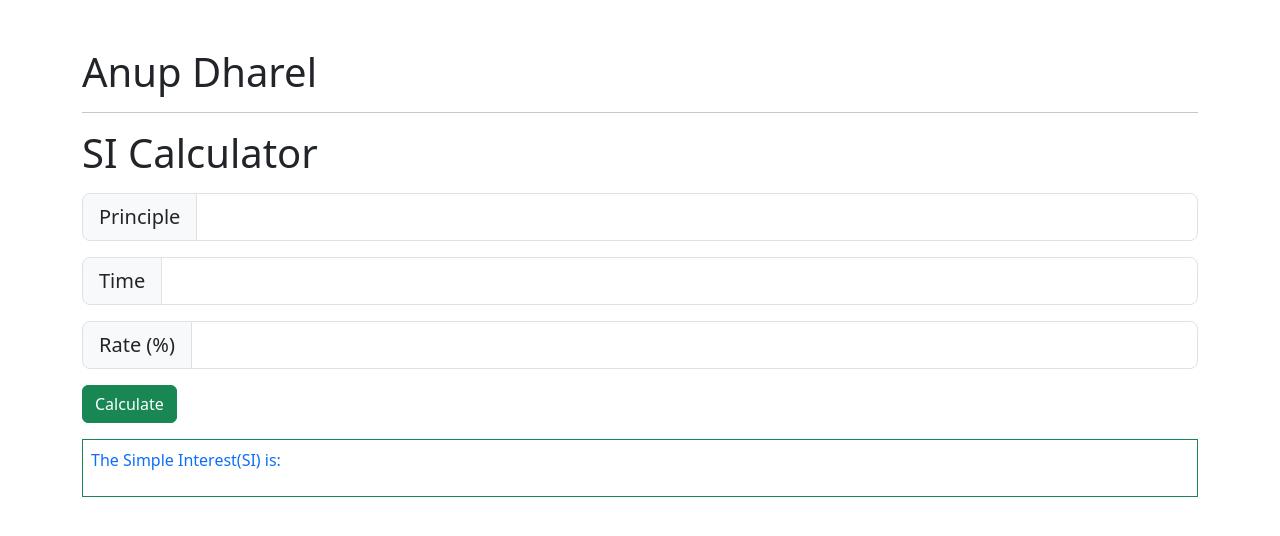
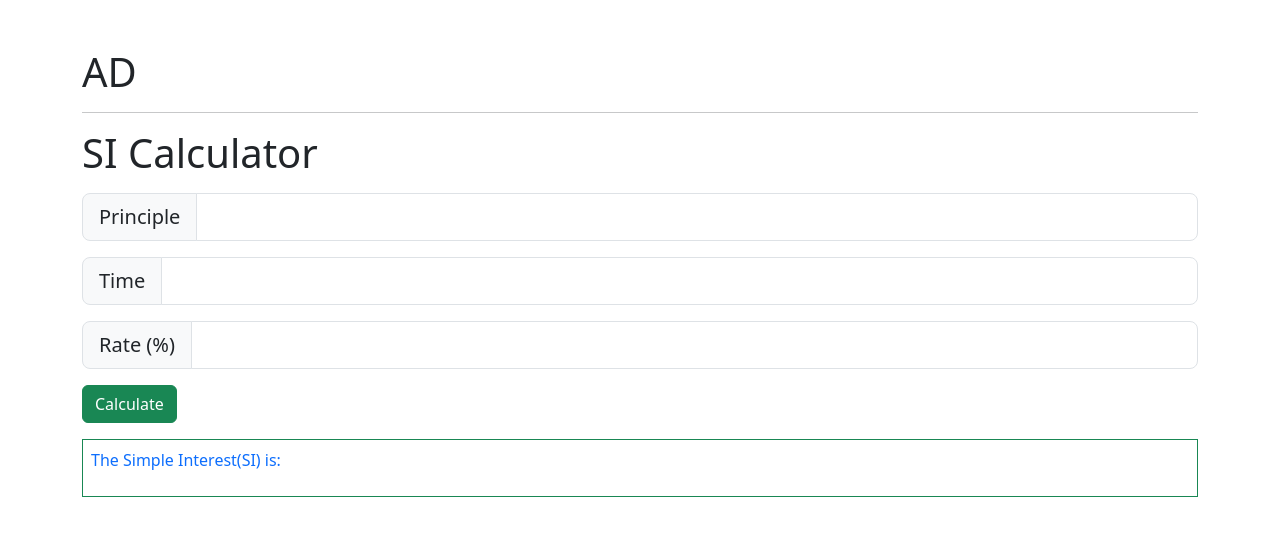
Before and after one commit to IAmJustAUsualUser/SI-Calculator, a plain HTML site: page index.html in a window 1280 px wide. Drawn offline with nearby package versions, Linux system fonts and the light colour scheme.

Commit message:
name change

```diff
--- a/index.html
+++ b/index.html
@@ -11,7 +11,7 @@
 
 <body>
   <div class="container mt-5">
-    <h1>Anup Dharel</h1> <hr>
+    <h1>AD</h1> <hr>
     <h1 class="mb-3">SI Calculator</h1>
     <div class="input-group input-group-lg mb-3">
       <span class="input-group-text">Principle </span>
```
